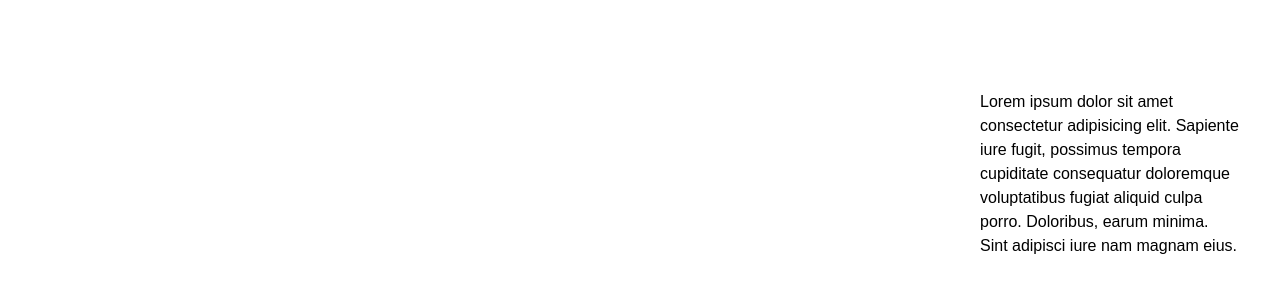
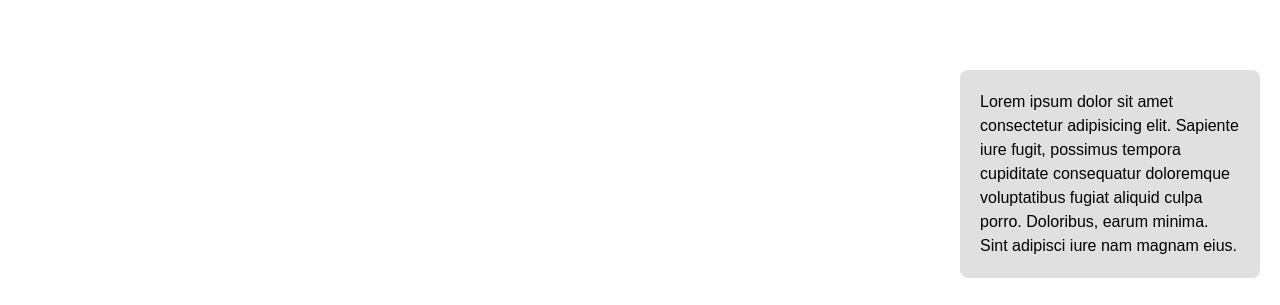
Before and after one commit to JobaLopez/pokedex2, a Next.js app: page / in a window 1280 px wide. Shown: the part 492-797 px from the top of the page. Built offline with nearby package versions, Linux system fonts and the light colour scheme; no server answers.

Commit message:
Añadido color de fondo al banner

```diff
--- a/app/components/banner/banner.module.css
+++ b/app/components/banner/banner.module.css
@@ -1,7 +1,7 @@
 .banner {
     padding: 20px;
     border-radius: 8px;
-    /* background: rgb(224, 224, 224); */
+    background: rgb(224, 224, 224);
     color: black;
     position: absolute;
     bottom: 30px;
```
